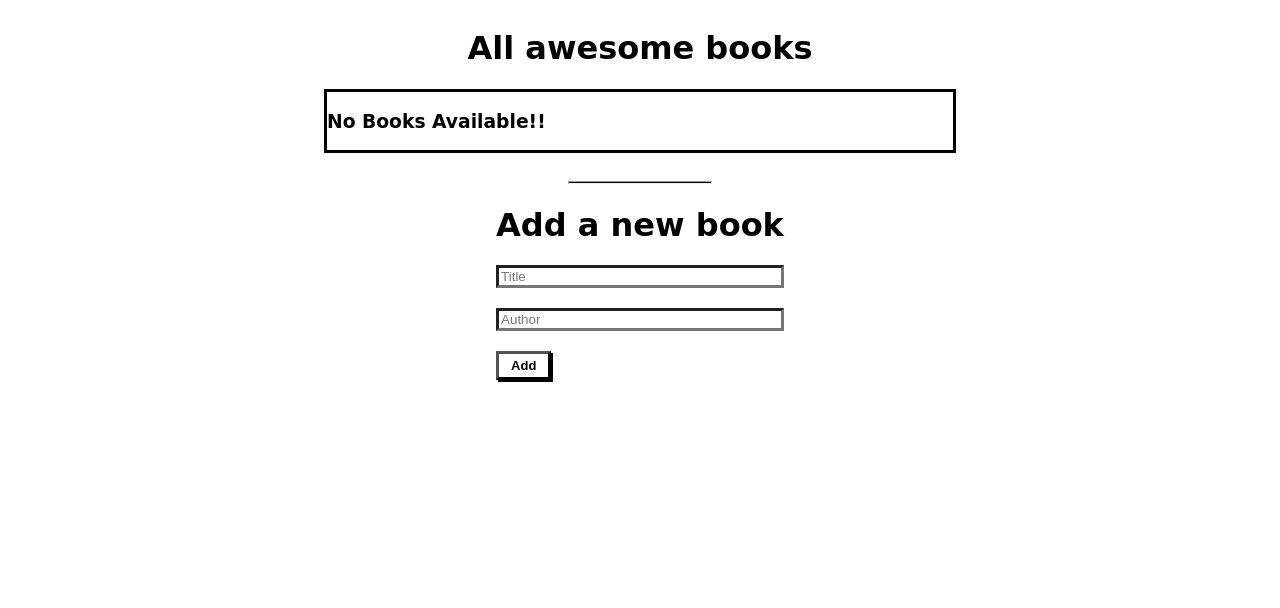
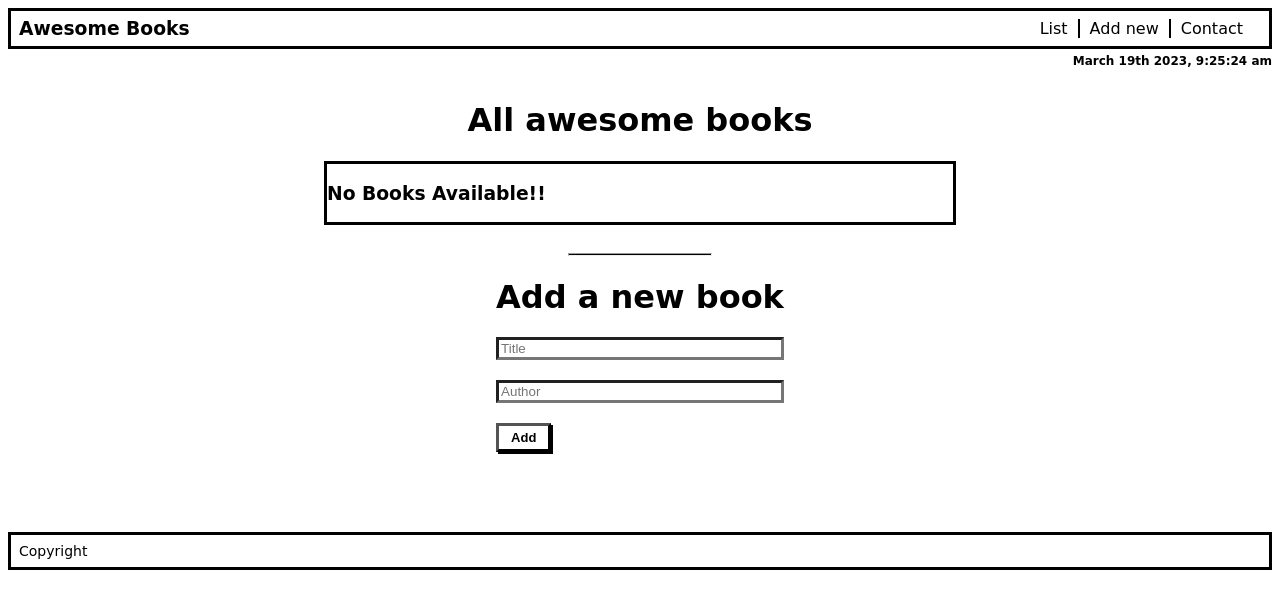
Before and after one commit to Stephen-Adom/awesome_books, a website: page index.html in a window 1280 px wide. Drawn offline with Linux system fonts and the light colour scheme.

Commit message:
create navigation bar and footer

```diff
--- a/index.css
+++ b/index.css
@@ -1,5 +1,50 @@
+/* stylelint-disable no-descending-specificity */
 * {
   box-sizing: border-box;
+}
+
+nav {
+  display: flex;
+  align-items: center;
+  justify-content: space-between;
+  border: 3px solid black;
+  padding: 0 8px;
+}
+
+nav .navbar-title {
+  margin: 0;
+}
+
+nav ul {
+  list-style: none;
+  display: flex;
+  align-items: center;
+  margin: 8px;
+}
+
+nav ul li {
+  border-right: 2px solid;
+}
+
+nav ul li:last-child {
+  border-right: none;
+}
+
+nav ul li a {
+  text-decoration: none;
+  padding: 0 10px;
+  color: black;
+  font-weight: 500;
+}
+
+.current-date {
+  text-align: right;
+}
+
+.current-date p {
+  font-size: 12px;
+  margin-top: 5px;
+  font-weight: 600;
 }
 
 .main {
@@ -68,3 +113,15 @@ hr {
   background: black;
   height: 3px;
 }
+
+footer {
+  width: 100%;
+  border: 3px solid black;
+  padding: 0 8px;
+  margin-top: 40px;
+}
+
+footer p {
+  margin: 8px 0;
+  font-size: 14px;
+}
--- a/index.html
+++ b/index.html
@@ -8,7 +8,26 @@
     <link rel="stylesheet" href="./index.css" />
   </head>
   <body>
-    <main class="main" >
+    <nav>
+      <h3 class="navbar-title">Awesome Books</h5>
+
+      <ul>
+        <li>
+          <a href="">List</a>
+        </li>
+        <li>
+          <a href="">Add new</a>
+        </li>
+        <li>
+          <a href="">Contact</a>
+        </li>
+      </ul>
+    </nav>
+    <div class="current-date">
+      <p>March 19th 2023, 9:25:24 am</p>
+    </div>
+
+    <main class="main">
       <h1>All awesome books</h1>
 
       <section class="book-list-container"></section>
@@ -30,6 +49,10 @@
         </div>
       </form>
     </main>
+
+    <footer>
+      <p>Copyright</p>
+    </footer>
     <script src="script.js"></script>
   </body>
 </html>
```
